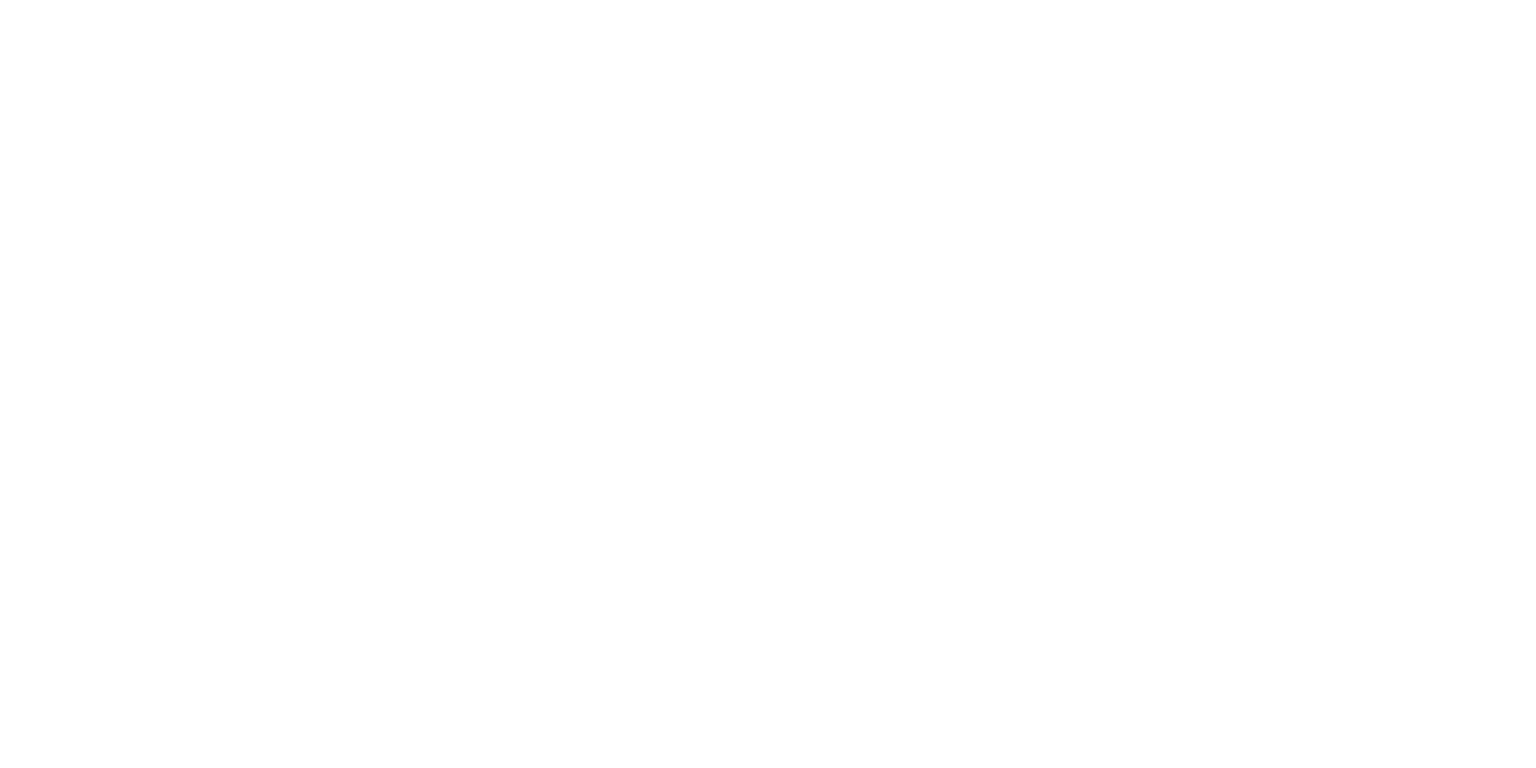
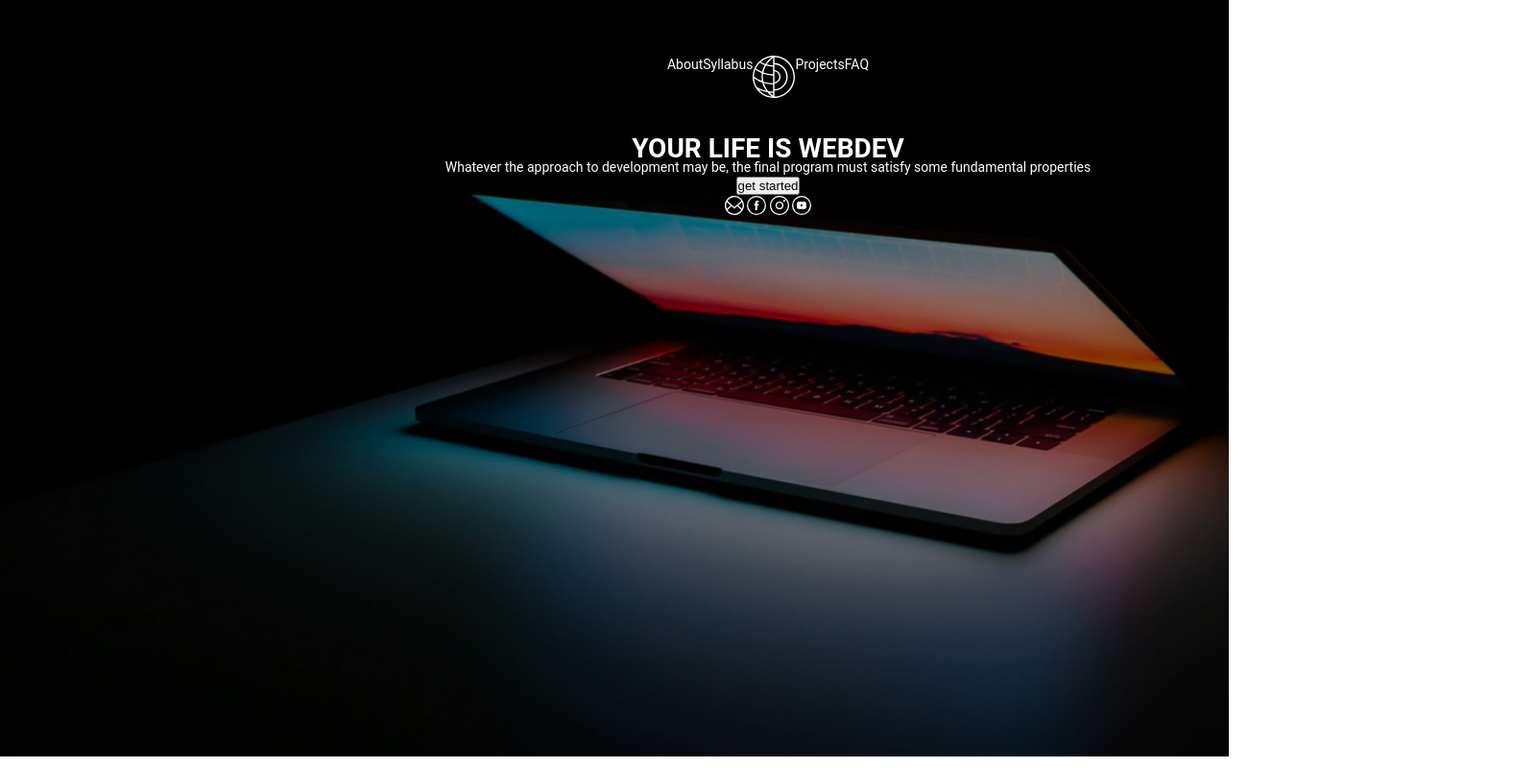
Before and after one commit to SlavYanBest1/webdev, a plain HTML site: page index.html in a window 1280 px wide. Shown: the whole page at 96% size, 1600 px wide, since content can reach past the window. Drawn offline with Linux system fonts and the light colour scheme.

Commit message:
feat: create first block

```diff
--- /dev/null
+++ b/css/style.css
@@ -0,0 +1,42 @@
+* {
+  box-sizing: border-box;
+  margin: 0;
+  padding: 0;
+}
+
+body {
+  color: #fff;
+  font-family: "Roboto", sans-serif;
+  font-weight: normal;
+  font-size: 14px;
+  line-height: 140%;
+}
+
+a {
+  color: inherit;
+  text-decoration: none;
+}
+
+ul {
+  list-style: none;
+}
+
+.header {
+  background-image: url("../images/header-bg.jpg");
+  background-size: cover;
+  background-repeat: no-repeat;
+  /* background-attachment: center center; */
+  text-align: center;
+}
+
+.container {
+  width: 1600px;
+  height: 788px;
+  margin: 0 auto;
+}
+
+.menu__list {
+    display: flex;
+    justify-content: center;
+    padding: 38px 0 37px;
+}
--- a/index.html
+++ b/index.html
@@ -1,11 +1,68 @@
 <!DOCTYPE html>
 <html lang="en">
+
 <head>
     <meta charset="UTF-8">
     <meta name="viewport" content="width=device-width, initial-scale=1.0">
-    <title>Document</title>
+    <title>webdev</title>
+    <link rel="stylesheet" href="css/style.css">
 </head>
+
 <body>
+    <header class="header">
+        <div class="container">
+            <div class="header__top-inner">
+                <div class="logo">
+                    <a class="logo__link" href="#">
+                        <img class="logo__img" src="" alt="">
+                    </a>
+                </div>
+                <nav class="menu">
+                    <ul class="menu__list">
+                        <li class="menu__list-item">
+                            <a class="menu__link menu__link--active" href="#">About</a>
+                        </li>
+                        <li class="menu__list-item">
+                            <a class="menu__link" href="#">Syllabus</a>
+                        </li>
+                        <li class="menu__list-item">
+                            <img class="menu__link" src="images/vector.svg" alt="vector">
+                        </li>
+                        <li class=" menu__list-item">
+                            <a class="menu__link" href="#">Projects</a>
+                        </li>
+                        <li class="menu__list-item">
+                            <a class="menu__link" href="#">FAQ</a>
+                        </li>
+                    </ul>
+                </nav>
+            </div>
 
+
+            <div class="header__content">
+                <div class="header__info">
+                    <h1 class="header__title">YOUR LIFE IS WEBDEV</h1>
+                    <p class="header__description">Whatever the approach to development may be, the final program
+                        must satisfy some fundamental properties</p>
+                    <button class="header__btn">get started</button>
+                </div>
+                <div class="header__buttons">
+                    <a class="header__content-decor-img" href="#">
+                        <img class="header__content-decor-mail" src="images/content-decor1.svg" alt="vector">
+                    </a>
+                    <a class="header__content-decor-img" href="#">
+                        <img class="header__content-decor-facebook" src="images/content-decor2.svg" alt="vector">
+                    </a>
+                    <a class="header__content-decor-img" href="#">
+                        <img class="header__content-decor-insta" src="images/content-decor3.svg" alt="vector">
+                    </a>
+                    <a class="header__content-decor-img" href="#">
+                        <img class="header__content-decor-telegram" src="images/content-decor4.svg" alt="vector">
+                    </a>
+                </div>
+            </div>
+        </div>
+    </header>
 </body>
+
 </html>
```
Also changed, not shown: images/content-decor1.svg (added), images/content-decor2.svg (added), images/content-decor3.svg (added), images/content-decor4.svg (added), images/header-bg.jpg (added), images/vector.svg (added), style.css (deleted).
